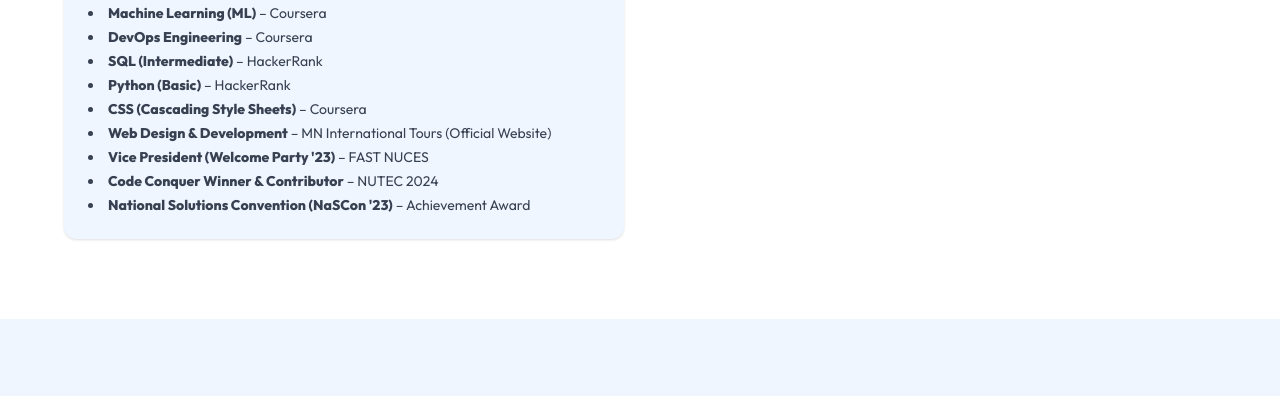
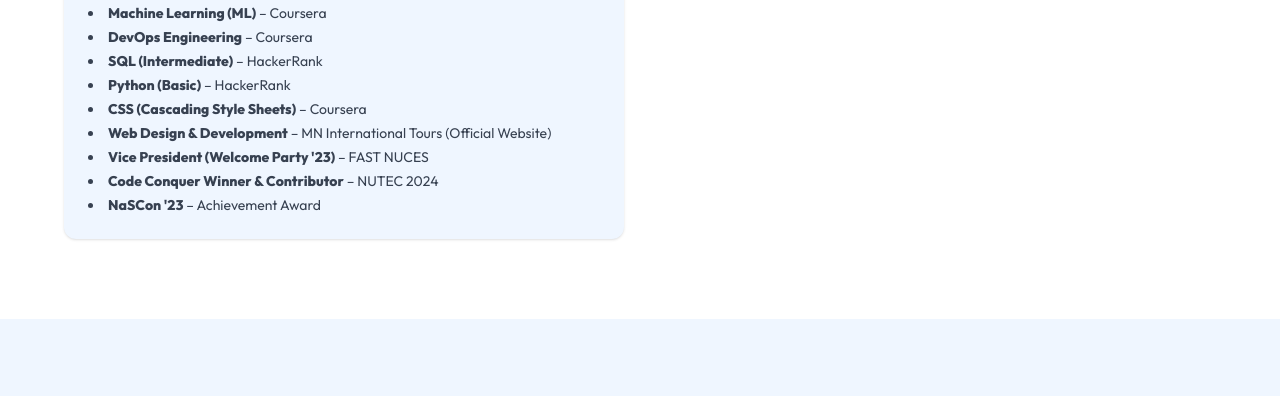
Before and after one commit to Ahmad-Irtaza/Portfolio, a plain HTML site: page index.html in a window 1280 px wide. Shown: the part 4649-5045 px from the top of the page. Drawn offline with nearby package versions, Linux system fonts and the light colour scheme.

Commit message:
Update index.html

```diff
--- a/index.html
+++ b/index.html
@@ -388,7 +388,7 @@
 
     <li><strong>Vice President (Welcome Party '23)</strong> – FAST NUCES</li>
     <li><strong>Code Conquer Winner & Contributor</strong> – NUTEC 2024</li>
-    <li><strong>National Solutions Convention (NaSCon '23)</strong> – Achievement Award</li>
+    <li><strong>NaSCon '23</strong> – Achievement Award</li>
 
   </ul>
 </div>
```
